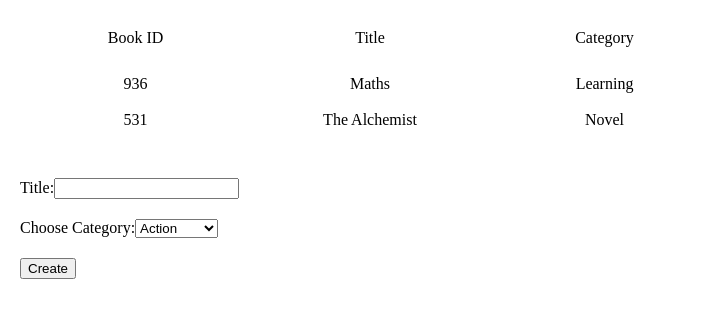
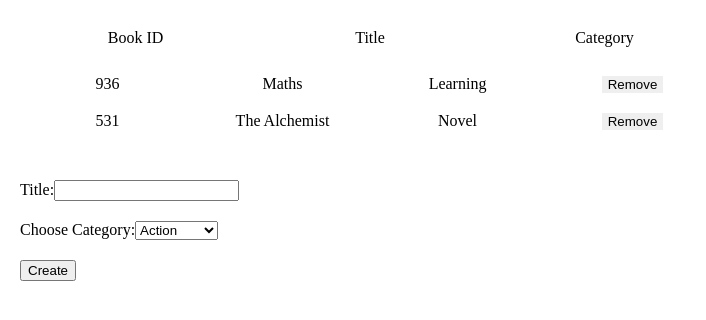
Before and after one commit to patrikis-angelos/Bookstore, a React (Create React App) app: page / in a window 1280 px wide. Shown: the top 320 px of the page, without its empty margins (0-706 px from the left). Built offline with nearby package versions, Linux system fonts and the light colour scheme.

Commit message:
Add remove book handler function and button

```diff
--- a/src/components/Book.js
+++ b/src/components/Book.js
@@ -3,11 +3,17 @@ import PropTypes from 'prop-types';
 
 const Book = (props) => {
   const { book } = props;
+
+  const handleRemove = (book) => {
+    props.removeHandler(book);
+  };
+
   return (
     <tr className="row">
       <th>{book.id}</th>
       <th>{book.title}</th>
       <th>{book.category}</th>
+      <th><button type="button" onClick={() => handleRemove(book)}>Remove</button></th>
     </tr>
   );
 };
@@ -18,6 +24,7 @@ Book.propTypes = {
     title: PropTypes.string.isRequired,
     category: PropTypes.string.isRequired,
   }).isRequired,
+  removeHandler: PropTypes.func.isRequired,
 };
 
 export default Book;
--- a/src/containers/BooksList.js
+++ b/src/containers/BooksList.js
@@ -2,12 +2,17 @@ import React from 'react';
 import { connect } from 'react-redux';
 import PropTypes from 'prop-types';
 import Book from '../components/Book';
-import { createBook, removeBook } from '../actions/index';
+import { removeBook } from '../actions/index';
 
 const BooksList = (props) => {
   const { books } = props;
+
+  const handleRemove = (book) => {
+    props.removeBook(book);
+  };
+
   const list = books.map((book) => (
-    <Book key={book.id} book={book} />
+    <Book removeHandler={() => handleRemove(book)} key={book.id} book={book} />
   ));
 
   return (
@@ -26,6 +31,7 @@ const BooksList = (props) => {
 
 BooksList.propTypes = {
   books: PropTypes.arrayOf(PropTypes.object).isRequired,
+  removeBook: PropTypes.func.isRequired,
 };
 
 const mapStateToProps = (state) => ({
@@ -33,8 +39,7 @@ const mapStateToProps = (state) => ({
 });
 
 const mapDispatchToProps = (dispatch) => ({
-  createBook: () => dispatch(createBook),
-  removeBook: () => dispatch(removeBook),
+  removeBook: (book) => dispatch(removeBook(book)),
 });
 
 export default connect(mapStateToProps, mapDispatchToProps)(BooksList);
--- a/src/reducers/books.js
+++ b/src/reducers/books.js
@@ -9,7 +9,12 @@ const booksReducer = (bookState = [], action) => {
     }
     case REMOVE_BOOK: {
       const books = [...bookState];
-      books.delete(action.book);
+      for (let i = 0; i < books.length; i += 1) {
+        if (books[i] === action.book) {
+          books.splice(i, 1);
+          break;
+        }
+      }
       return books;
     }
     default:
```
